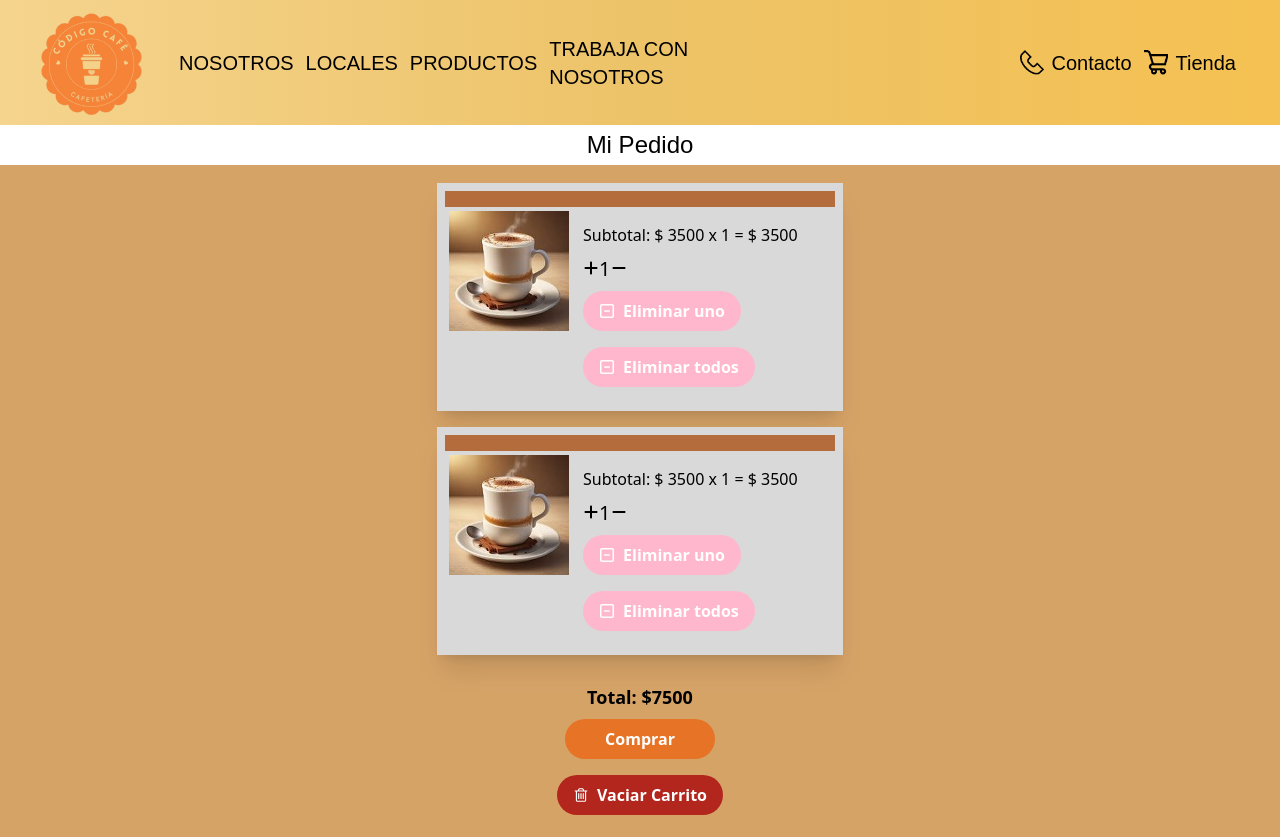
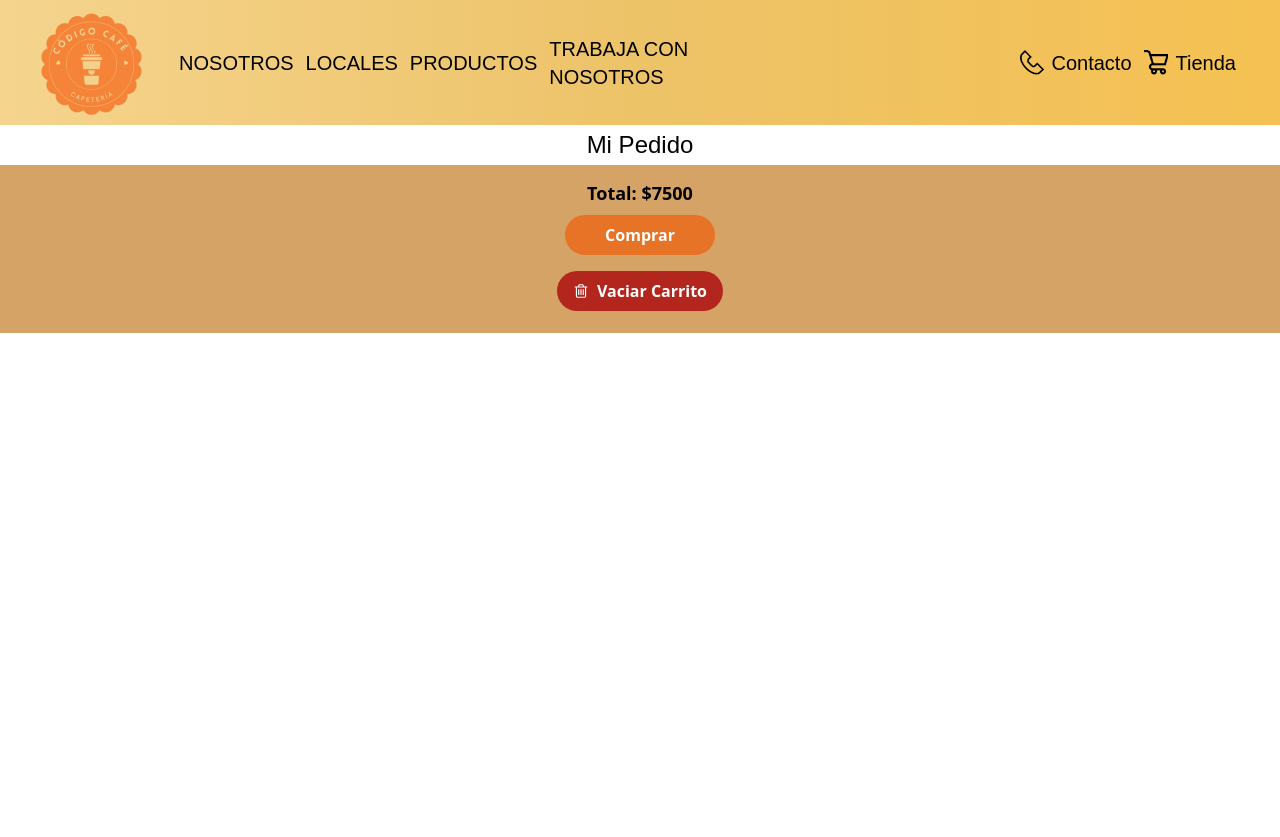
Before and after one commit to Leonardo-Valtorta/codigo-cafe, a Next.js app: page /cart in a window 1280 px wide. After the commit the page ends 800 px from the top, so only its background shows below. Built offline with nearby package versions, Linux system fonts and the light colour scheme; a web font is replaced by a local one.

Commit message:
modificacion de botones y arreglo de funcioncionalidad de eliminar del carrito

```diff
--- a/src/components/ShoppingCart.js
+++ b/src/components/ShoppingCart.js
@@ -36,7 +36,7 @@ const ShoppingCart = () => {
     <h3>Carrito</h3>
     <div className="box">
         {
-            cart.map ((item, i) => <ShoppingCard key={i} item = {item} deleteFromCart={deleteFromCart}/>)
+            cart.map ((item, i) => <ShoppingCard key={i} item = {item} addToCart={addToCart} deleteFromCart={deleteFromCart} />)
         }
     </div>
     <button onClick={clearCart}>Limpiar Carrito</button>
--- a/src/components/buttons/IconButton.js
+++ b/src/components/buttons/IconButton.js
@@ -1,7 +1,7 @@
 const IconButton = (props) => {
     return (
     <>
-        <button>
+        <button onClick={props.onClick}>
         {props.icon}
         </button>
     </>
--- a/src/components/buttons/PillButton.js
+++ b/src/components/buttons/PillButton.js
@@ -1,6 +1,6 @@
-const PillButton = ({ children, className }) => {
+const PillButton = ({ children, className, onClick }) => {
     return (
-      <button
+      <button onClick={onClick}
         className={` text-white font-bold py-2 px-4 my-2 rounded-full inline-flex items-center ${className}`}
       >
         {children}
--- a/src/components/cartSection/ShoppingCard.js
+++ b/src/components/cartSection/ShoppingCard.js
@@ -4,7 +4,7 @@ import IconRemove from "../icons/IconRemove";
 import IconMore from "../icons/IconMore";
 import IconLess from "../icons/IconLess";
 
-const ShoppingCard = ({item, deleteFromCart}) =>{
+const ShoppingCard = ({item, deleteFromCart, addToCart}) => {
       const {name, price, id, quantity} = item;
 
     return (<>
@@ -17,13 +17,15 @@ const ShoppingCard = ({item, deleteFromCart}) =>{
       <div className= "flex flex-col justify-between w-4/6 p-2">
         <p className="py-2">Subtotal: $ {price} x {quantity} = $ {price * quantity} </p>
         <div>
-            <IconButton icon = {<IconMore/>}/>
+            <IconButton onClick = {() => addToCart(id)} icon = {<IconMore/>}/>
             <span className="text-xl">1</span>
-            <IconButton icon = {<IconLess/>}/>
+            <IconButton onClick = {()=> deleteFromCart(id)} icon = {<IconLess/>}/>
         </div>
         <div className="self-end">
-        <PillButton onClick= {()=> deleteFromCart(id)} className="bg-btnRemoveItem hover:bg-btnRemoveItemHover"><IconRemove/>Eliminar uno</PillButton>
-        <PillButton onClick= {()=> deleteFromCart(id, true)} className="bg-btnRemoveItem hover:bg-btnRemoveItemHover"><IconRemove/>Eliminar todos</PillButton>
+
+   {/* <PillButton onClick = {()=> deleteFromCart(id)} className="bg-btnRemoveItem hover:bg-btnRemoveItemHover"><IconRemove/>Eliminar uno</PillButton>*/ }
+
+        <PillButton onClick= {()=> deleteFromCart(id, true)} className="bg-btnRemoveItem hover:bg-btnRemoveItemHover"><IconRemove/>Eliminar</PillButton>
         </div>
       </div>
     </div>
--- a/src/components/cartSection/ShoppingFooter.js
+++ b/src/components/cartSection/ShoppingFooter.js
@@ -1,8 +1,10 @@
 import IconTrash from "../icons/IconTrash.js";
 import PillButton from "../buttons/PillButton.js";
 import PillButtonXL from "../buttons/PillButtonXL.js";
+
 const ShoppingFooter =(props) => {
-return (
+
+    return (
     <>
     <div className="flex flex-col justify-between items-center m-3">
         <p className="font-bold text-lg">Total: ${props.total}</p>
@@ -10,7 +12,7 @@ return (
             <PillButtonXL className="bg-btnBuy hover:bg-btnBuyAllHover">Comprar</PillButtonXL>
         </div>
         <div className= "w-full text-center">
-            <PillButton className="bg-btnDeleteAll hover:bg-btnDeleteAllHover"><IconTrash/>Vaciar Carrito</PillButton>
+            <PillButton  className="bg-btnDeleteAll hover:bg-btnDeleteAllHover"><IconTrash/>Vaciar Carrito</PillButton>
         </div>
     </div>
     </>
--- a/src/components/cartSection/ShoppingListCards.js
+++ b/src/components/cartSection/ShoppingListCards.js
@@ -5,7 +5,9 @@ return (
 <>
     <div>
         {
-        props.itemsCards.map(item => <ShoppingCard item = {item}/> )
+            console.log(props.itemsCards)
+}
+         {   props.itemsCards.map(item => <ShoppingCard item = {item} addToCart={props.addToCart} deleteFromCart={props.deleteFromCart}/> )
     }
     </div>
 </>
--- a/src/components/cartSection/ShoppingSection.js
+++ b/src/components/cartSection/ShoppingSection.js
@@ -1,5 +1,13 @@
+import { useReducer } from "react";
 import ShoppingFooter from "./ShoppingFooter"
 import ShoppingListCards from "./ShoppingListCards"
+import { shoppingReducer } from "@/reducer/shoppingReducer";
+import { shoppingInitialState } from "@/reducer/shoppingInitialState";
+import { TYPES } from "@/actions/actions";
+
+
+const {ADD_TO_CART, REMOVE_ONE_ITEM, REMOVE_ALL_ITEMS, CLEAR_CART } = TYPES;
+
 const itemsCards =[
     {
         description : 'Cafe con leche cremoso',
@@ -16,8 +24,23 @@ const itemsCards =[
    const total = 7500
 
 const ShoppingSection = () => {
+
+    const [state, dispatch] = useReducer(shoppingReducer, shoppingInitialState)
+
+    const {cart} = state
+
+    const addToCart = (id) => dispatch ({type: ADD_TO_CART, payload: id})
+
+    const deleteFromCart = (id, all = false) => {
+        if (all) {
+            dispatch ({type: REMOVE_ALL_ITEMS, payload: id})
+        } else {
+            dispatch ({type: REMOVE_ONE_ITEM, payload: id})
+        }
+    }
 return (
     <>
+
     <main className=" bg-bgShoppingCart">
     <div className="flex flex-col items-center bg-white py-1">
         <h4 className="font-titleCart text-2xl">Mi Pedido</h4>
@@ -25,7 +48,7 @@ return (
     <div className="flex flex-col items-center max-w-screen-sm m-auto">
     <section className="flex flex-col items-center w-4/5">
     <div className="flex flex-col justify-between p-0.5 w-4/5 ">
-        <ShoppingListCards itemsCards={itemsCards}/>
+        <ShoppingListCards itemsCards={cart} addToCart={addToCart} deleteFromCart={deleteFromCart}/>
         <ShoppingFooter total= {total}/>
     </div>
     </section>
--- a/src/pages/index.js
+++ b/src/pages/index.js
@@ -1,11 +1,10 @@
-import ShoppingCart from "@/components/ShoppingCart";
 
 
 
 export default function Home() {
   return (
     <>
-      <ShoppingCart />
+
     </>
   );
 }
--- a/src/reducer/shoppingReducer.js
+++ b/src/reducer/shoppingReducer.js
@@ -8,7 +8,7 @@ export function shoppingReducer (state, action) {
         case ADD_TO_CART: {
             const newItem = state.products.find(product => product.id === action.payload)
 
-           const itemInCart = state.cart.find(item => item.id === newItem.id)
+            const itemInCart = state.cart.find(item => item.id === newItem.id)
 
             return itemInCart
                 ? {
@@ -33,7 +33,7 @@ export function shoppingReducer (state, action) {
                 ? {
                     ...state,
                     cart: state.cart.map (item =>
-                        item.is === itemToDelete.id
+                        item.id === itemToDelete.id
                         ? {
                             ...item, quantity: item.quantity -1
                         }
```
